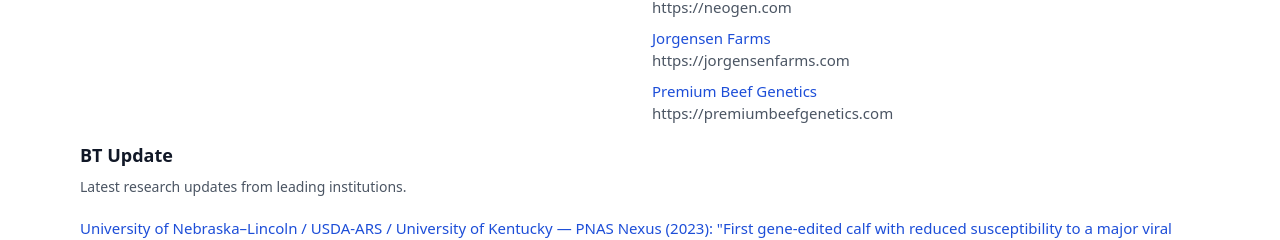
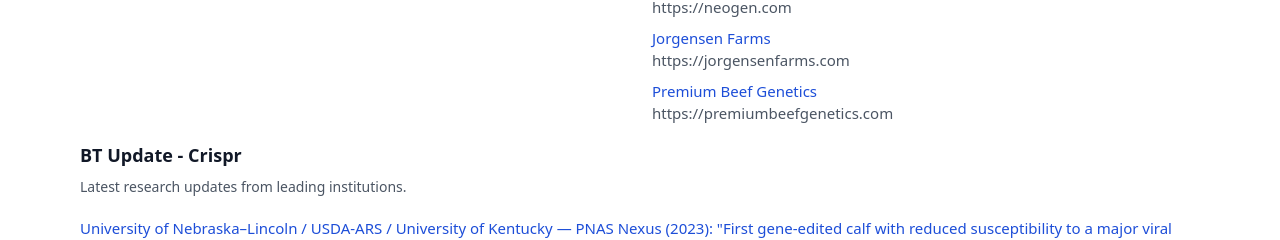
Before and after one commit to Rohamash/BeefTechCatchall, a React (Vite) app in the folder BeefCatchAll/: page / in a window 1280 px wide. Shown: the part 1977-2217 px from the top of the page. Built offline with nearby package versions, Linux system fonts and the light colour scheme.

Commit message:
Added Crispr

```diff
--- a/BeefCatchAll/src/App.jsx
+++ b/BeefCatchAll/src/App.jsx
@@ -305,7 +305,7 @@
 
       {/* BT Update */}
       <section id="bt-update" className="mx-auto max-w-6xl px-4 pb-6">
-        <h2 className="text-lg font-semibold mb-2">BT Update</h2>
+        <h2 className="text-lg font-semibold mb-2">BT Update - Crispr</h2>
         <p className="text-sm text-gray-600 mb-3">Latest research updates from leading institutions.</p>
         <ul className="grid grid-cols-1 md:grid-cols-1 gap-4 text-[15px]">
           {(SAMPLE_VENDORS['bt-update'] || []).map((item) => (
```
